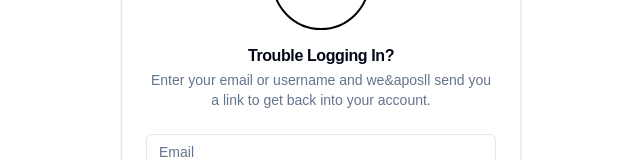
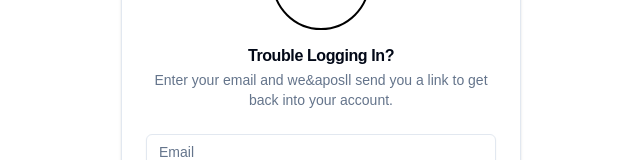
Before and after one commit to gabrielhtg/safe-exam-app-web, a Next.js app: page /password/reset in a window 1280 px wide. Shown: the part 293-453 px from the top of the page, without its empty margins (319-959 px from the left). Built offline with nearby package versions, Linux system fonts and the light colour scheme.

Commit message:
global api from .env

```diff
--- a/app/login/page.tsx
+++ b/app/login/page.tsx
@@ -13,6 +13,7 @@ import { Button } from '@/components/ui/button'
 import Link from 'next/link'
 import { useState } from 'react'
 import axios from 'axios'
+import { apiUrl } from '@/lib/env'
 import { useRouter } from 'next/navigation'
 import {
   AlertDialog,
@@ -36,7 +37,7 @@ export default function LoginPage() {
 
   const handleLogin = async () => {
     try {
-      const response = await axios.post('http://localhost:3001/auth/login', {
+      const response = await axios.post(`${apiUrl}/auth/login`, {
         username: username,
         password: password,
       })
--- a/app/password/reset/page.tsx
+++ b/app/password/reset/page.tsx
@@ -19,7 +19,7 @@ export default function ResetPasswordPage() {
                     </CardTitle>
 
                     <CardDescription className={'text-center'}>
-                        Enter your email or username and we&aposll send you a link to get back into your account.
+                        Enter your email and we&aposll send you a link to get back into your account.
                     </CardDescription>
                 </CardHeader>
 
--- a/app/register/page.tsx
+++ b/app/register/page.tsx
@@ -12,6 +12,7 @@ import { Input } from '@/components/ui/input'
 import { Button } from '@/components/ui/button'
 import Link from 'next/link'
 import axios from 'axios'
+import { apiUrl } from '@/lib/env'
 import { useState } from 'react'
 import {
   AlertDialog,
@@ -52,7 +53,7 @@ export default function RegisterPage() {
     try {
       if (password == rePassword) {
         const response = await axios.post(
-          'http://localhost:3001/users',
+          `${apiUrl}/users/`,
           formData
         )
 
```
